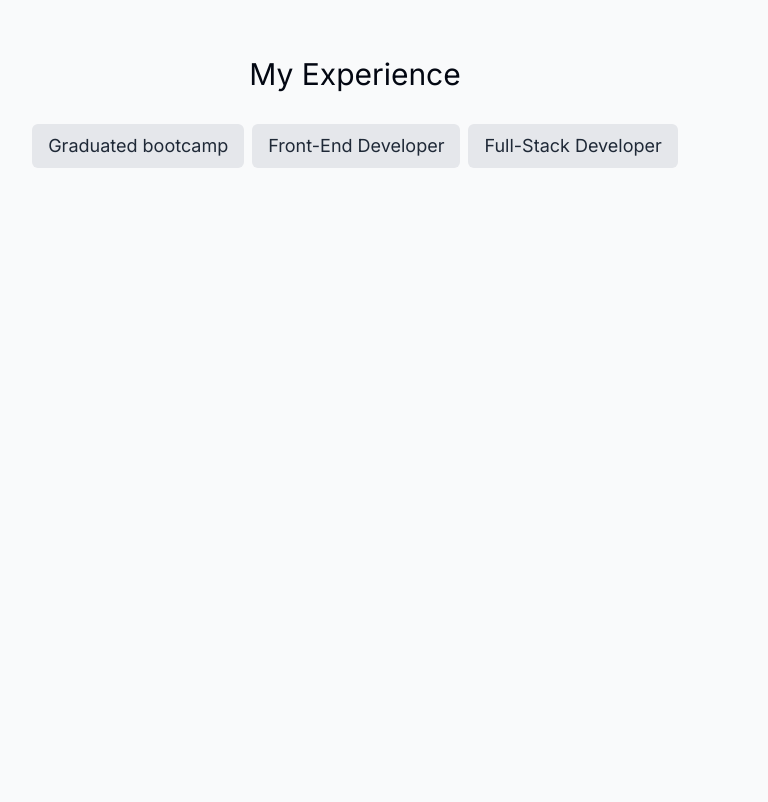
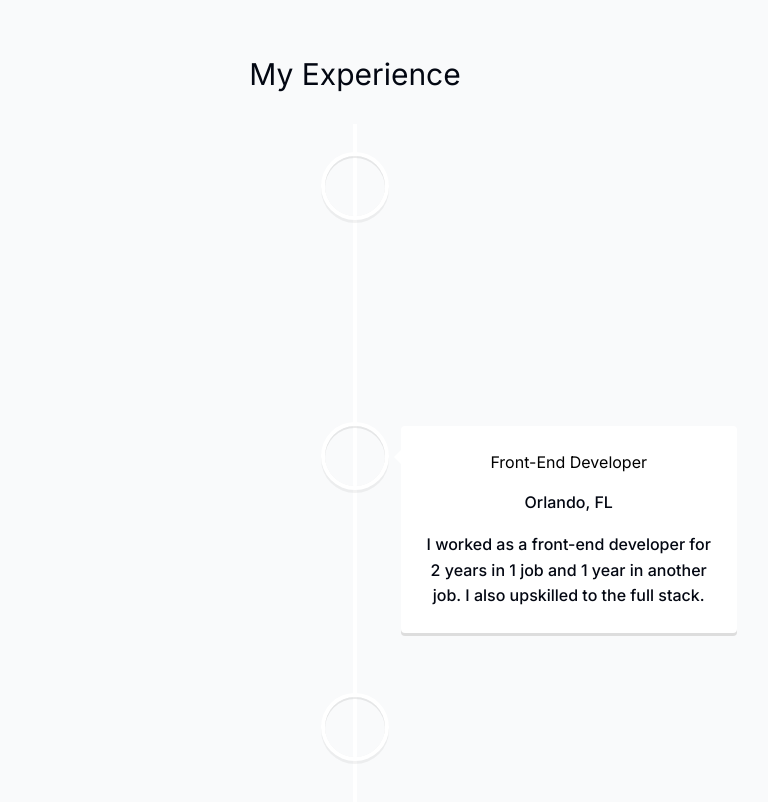
Before and after one commit to aaronaltman/aa_aaron_portfolio_site, a Next.js app: page / in a window 1280 px wide. Shown: the part 2760-3562 px from the top of the page, without its empty margins (285-1053 px from the left). Before the commit the page ends 3088 px from the top, so only its background shows below. Built offline with nearby package versions, Linux system fonts and the light colour scheme.

Commit message:
experience

```diff
--- a/components/experience.tsx
+++ b/components/experience.tsx
@@ -2,22 +2,12 @@
 
 import React from "react";
 import SectionHeading from "./section-heading";
+import {
+  VerticalTimeline,
+  VerticalTimelineElement,
+} from "react-vertical-timeline-component";
+import "react-vertical-timeline-component/style.min.css";
 import { experiencesData } from "@/lib/data";
-import { motion } from "framer-motion";
-
-const fadeInAnimationVariants = {
-  initial: {
-    opacity: 0,
-    y: 100,
-  },
-  animate: (index: number) => ({
-    opacity: 1,
-    y: 0,
-    transition: {
-      delay: 0.05 * index,
-    },
-  }),
-};
 
 export default function Experience() {
   return (
@@ -26,20 +16,17 @@ export default function Experience() {
       className="mb-28 max-w-[53rem] scroll-mt-28 text-center sm:mb-40"
     >
       <SectionHeading>My experience</SectionHeading>
-      <ul className="flex flex-wrap justify-center gap-2 text-lg text-gray-800">
-        {experiencesData.map((experience, index) => (
-          <motion.li
-            key={experience.title}
-            custom={index}
-            variants={fadeInAnimationVariants}
-            initial="initial"
-            animate="animate"
-            className="px-4 py-2 bg-gray-200 rounded-md"
-          >
-            {experience.title}
-          </motion.li>
+      <VerticalTimeline>
+        {experiencesData.map((item, index) => (
+          <React.Fragment key={index}>
+            <VerticalTimelineElement>
+              <h3 className="text-black">{item.title}</h3>
+              <p>{item.location}</p>
+              <p>{item.description}</p>
+            </VerticalTimelineElement>
+          </React.Fragment>
         ))}
-      </ul>
+      </VerticalTimeline>
     </section>
   );
 }
--- a/package.json
+++ b/package.json
@@ -25,6 +25,7 @@
     "@types/node": "^20",
     "@types/react": "^18",
     "@types/react-dom": "^18",
+    "@types/react-vertical-timeline-component": "^3.3.6",
     "autoprefixer": "^10.0.1",
     "eslint": "^8",
     "eslint-config-next": "14.0.4",
```
Also changed, not shown: 1 other file (tests, documents, lock files or other folders).
